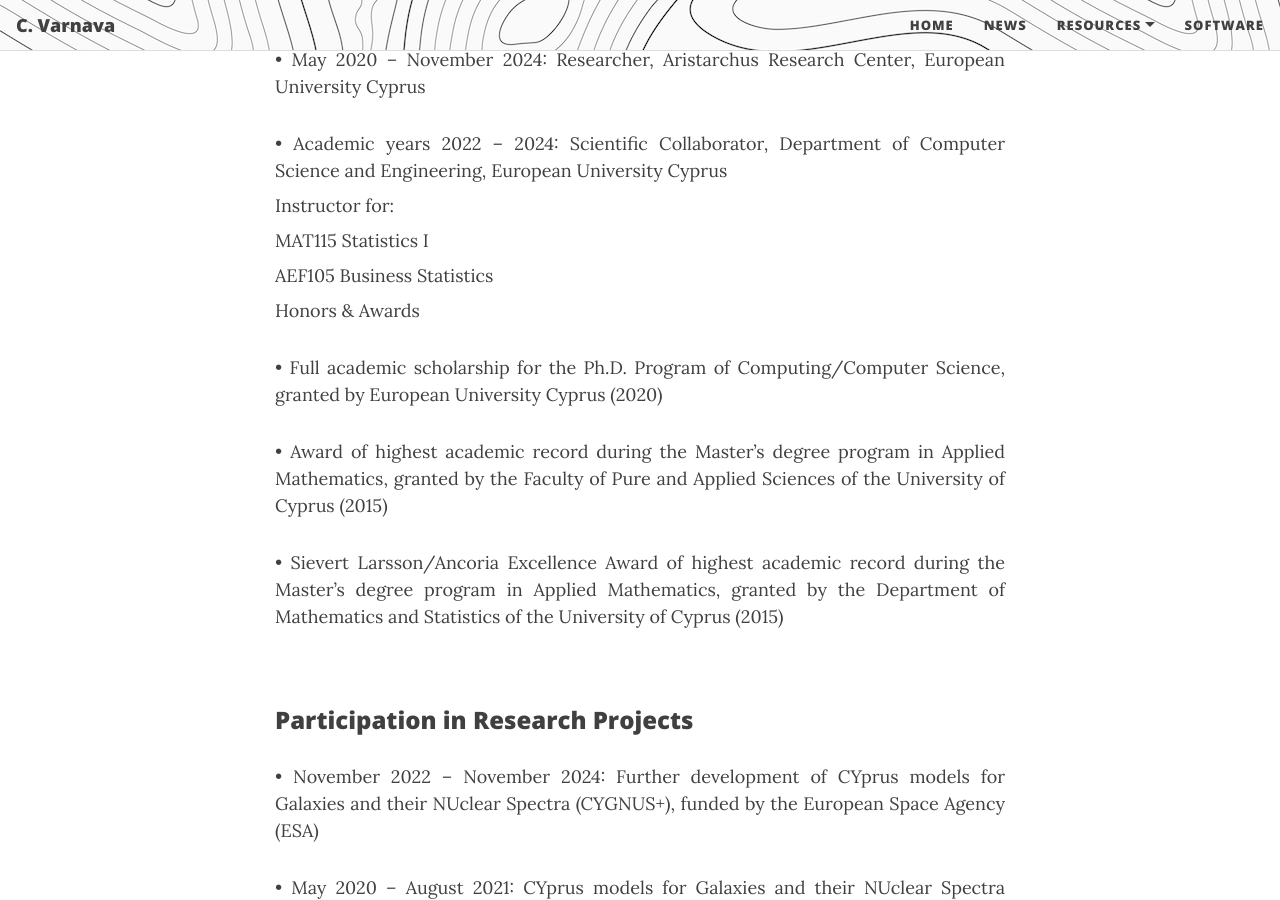
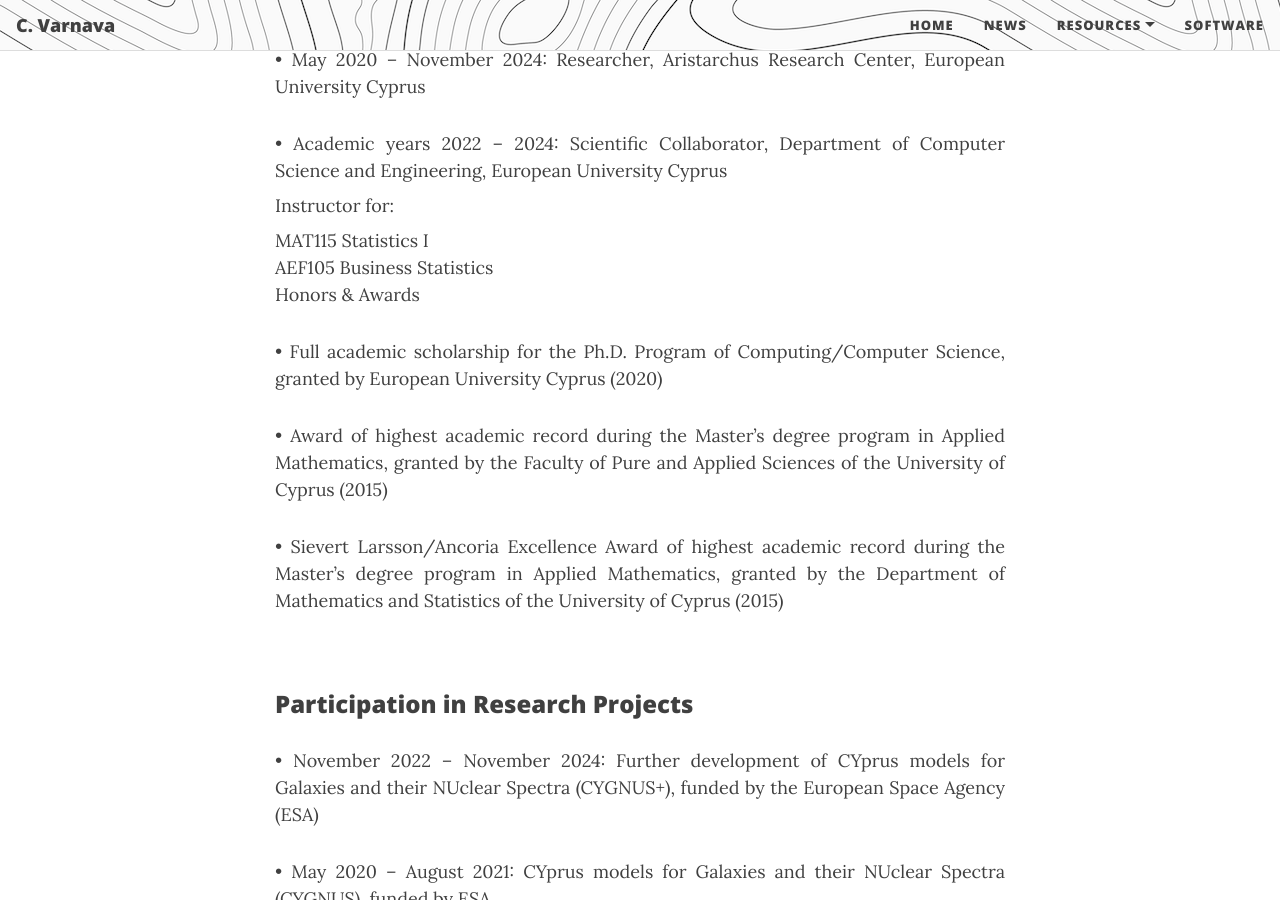
Before and after one commit to ch-var/ch-var.github.io, a Jekyll site: the page built from cv.html, in a window 1280 px wide and 900 px high, scrolled down 985 px. Built offline with Jekyll 4.4.1, drawn with Linux system fonts in a browser that asks for light colours; formulas are drawn with MathJax 3.

Commit message:
Update cv.html

```diff
--- a/cv.html
+++ b/cv.html
@@ -20,8 +20,8 @@ mathjax: true
 <p align='justify'>&#8226; May 2020 – November 2024: Researcher, Aristarchus Research Center, European University Cyprus</p>
 <p align='justify' style="margin-bottom: 8px;">&#8226; Academic years 2022 – 2024: Scientific Collaborator, Department of Computer Science and Engineering, European University Cyprus</p>
 <p align='justify' style="margin-top: 0px; margin-bottom: 8px;">Instructor for:</p>
-<p align='justify' style="margin-top: 0px; margin-bottom: 8px;">MAT115 Statistics I</p>
-<p align='justify' style="margin-top: 0px; margin-bottom: 8px;">AEF105 Business Statistics</p>
+<p align='justify' style="margin-top: 0px; margin-bottom: 0px;">MAT115 Statistics I</p>
+<p align='justify' style="margin-top: 0px; margin-bottom: 0px;">AEF105 Business Statistics</p>
 <p align='justify' style="margin-top: 0px;>AED105 Business Statistics (E-Learning)</p>
 <p align='justify'>&#8226; January 2019 – March 2020: Post-Graduate Researcher, In-Silico Modelling Group, Department of Mechanical and Manufacturing Engineering, University of Cyprus</p>
 <br>
```
